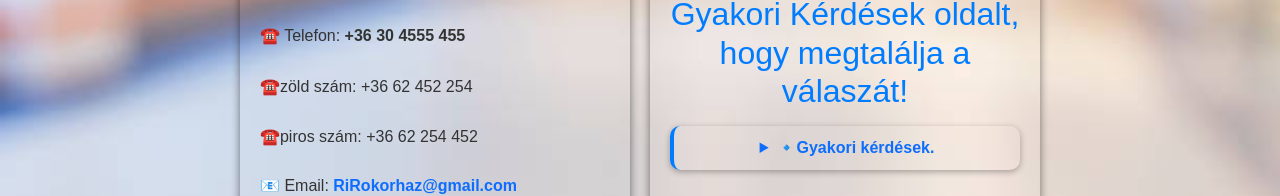
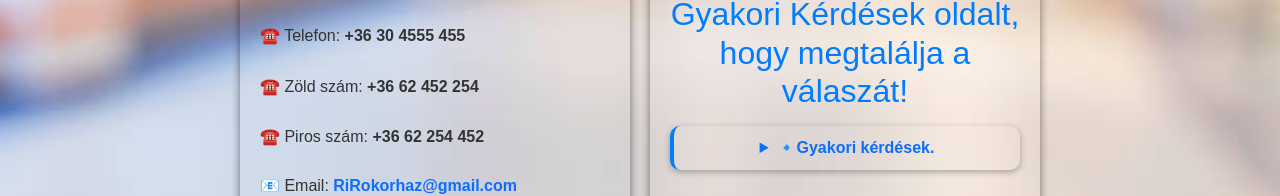
Before and after one commit to venti69/RiRo, a React (Vite) app in the folder client/: page /info in a window 1280 px wide. Shown: the part 609-805 px from the top of the page. Built offline with nearby package versions, Linux system fonts and the light colour scheme.

Commit message:
RicsiBalfasz

```diff
--- a/client/src/pages/Info/Info.jsx
+++ b/client/src/pages/Info/Info.jsx
@@ -33,8 +33,8 @@ const Info = () => {
           <div className="telefonszamok" style={{display: "flex", flexDirection: "column", gap: "0.1em"}}>
           <p>📍 Cím: 6721 Szeged, Osztrovszky utca 5.</p>
           <p>☎️ Telefon: <strong> +36 30 4555 455 </strong></p>
-           <p> ☎️zöld szám: +36 62 452 254 </p>
-           <p>☎️piros szám: +36 62 254 452 </p>
+           <p> ☎️ Zöld szám: <strong> +36 62 452 254 </strong></p>
+           <p>☎️ Piros szám: <strong> +36 62 254 452 </strong> </p>
            </div>
           <p>📧 Email: <strong style={{color: "#007CFF"}}><a href="mailto:RiRokorhaz@gmail.com">RiRokorhaz@gmail.com</a></strong> </p>
         </div>
```
